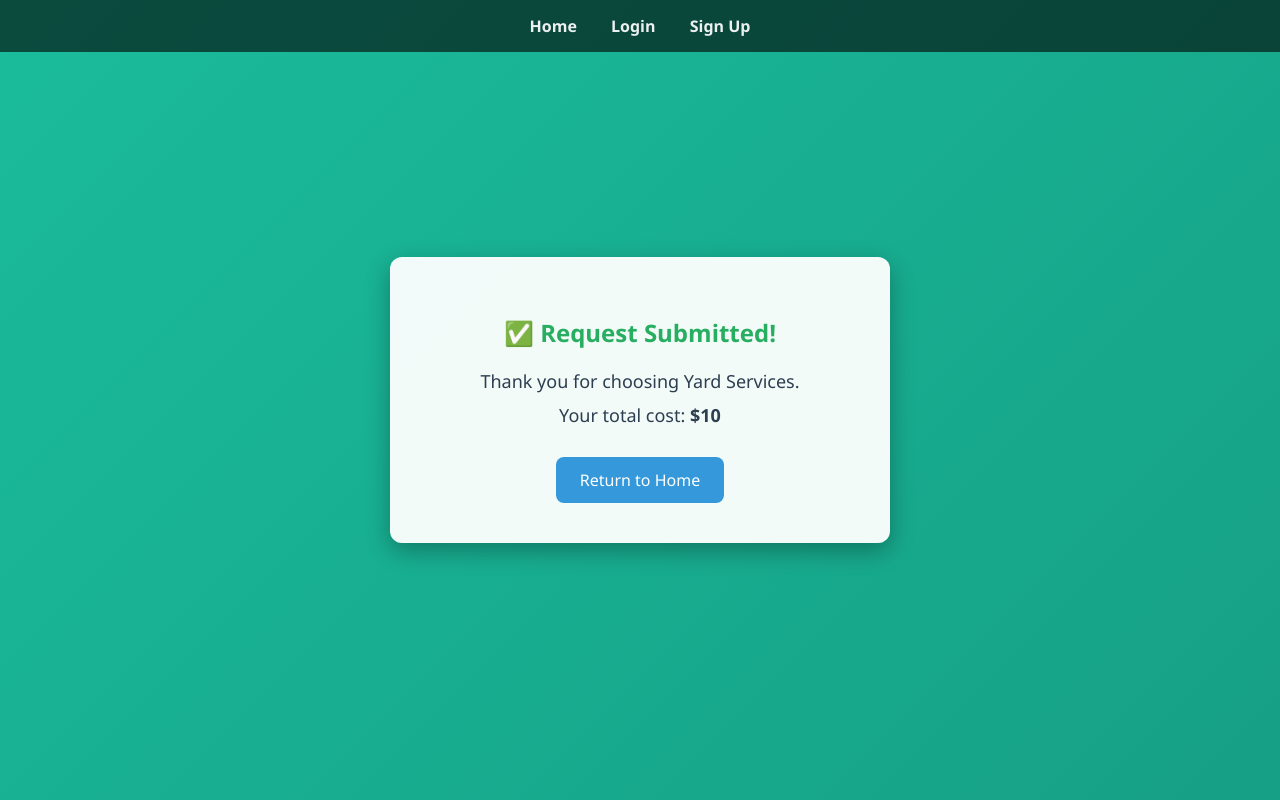
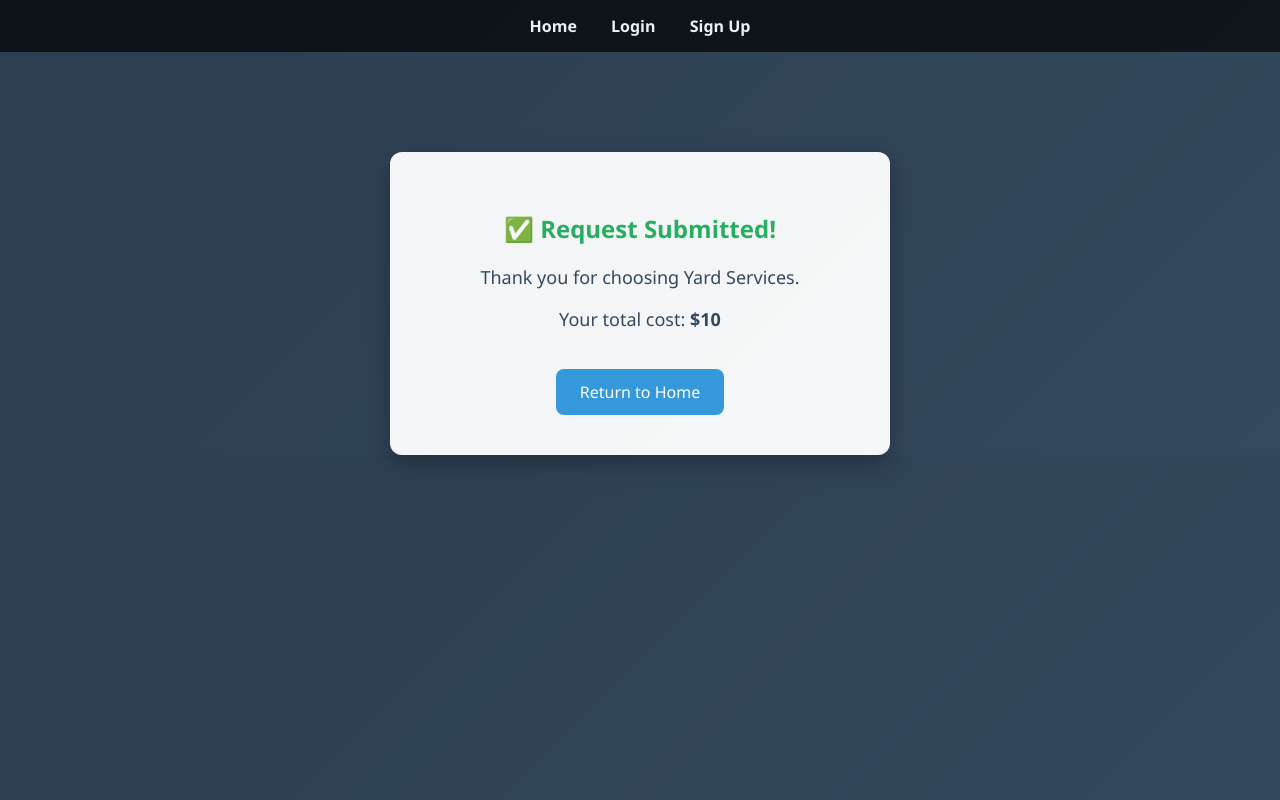
Before and after one commit to Mr-A-Hacker/Yard-sevices, a Flask app: template templates/submitted.html in a window 1280 px wide. Run offline with Flask 3, Linux system fonts and the light colour scheme; the template is opened without the code that fills it: most values are stand-ins (such as "Sample title", 1, 10 or a date in 2020).

Commit message:
Update submitted.html
Signed-off-by: MR.A_HACKER <abdullahlababidi70@gmail.com>

```diff
--- a/templates/submitted.html
+++ b/templates/submitted.html
@@ -1,97 +1,12 @@
-<!DOCTYPE html>
-<html>
-<head>
-  <title>Request Submitted</title>
-  <style>
-    body {
-      font-family: 'Segoe UI', sans-serif;
-      background: linear-gradient(135deg, #1abc9c, #16a085);
-      margin: 0;
-      height: 100vh;
-      display: flex;
-      justify-content: center;
-      align-items: center;
-      color: #2c3e50;
-    }
-    nav {
-      position: absolute;
-      top: 0;
-      width: 100%;
-      background: rgba(0,0,0,0.6);
-      padding: 15px;
-      text-align: center;
-    }
-    nav a {
-      color: #ecf0f1;
-      text-decoration: none;
-      margin: 0 15px;
-      font-weight: bold;
-      transition: 0.3s;
-    }
-    nav a:hover {
-      color: #3498db;
-      transform: scale(1.1);
-    }
-    .card {
-      background: rgba(255,255,255,0.95);
-      padding: 40px;
-      border-radius: 12px;
-      box-shadow: 0 8px 25px rgba(0,0,0,0.3);
-      text-align: center;
-      width: 420px;
-      animation: fadeIn 1s ease-in-out;
-    }
-    h2 {
-      margin-bottom: 20px;
-      color: #27ae60;
-    }
-    p {
-      font-size: 18px;
-      margin: 10px 0;
-    }
-    .back {
-      margin-top: 20px;
-      display: inline-block;
-      padding: 12px 24px;
-      background: #3498db;
-      color: white;
-      text-decoration: none;
-      border-radius: 8px;
-      font-size: 16px;
-      transition: 0.3s;
-    }
-    .back:hover {
-      background: #2980b9;
-      transform: scale(1.05);
-    }
-    @keyframes fadeIn {
-      from {opacity: 0; transform: translateY(-20px);}
-      to {opacity: 1; transform: translateY(0);}
-    }
-  </style>
-</head>
-<body>
-  <!-- Navbar -->
-  <nav>
-    <a href="/">Home</a>
-    {% if logged_in %}
-      <a href="/get-started">Get Started</a>
-      {% if session['user'] == 'admin' %}
-        <a href="/admin">Admin</a>
-      {% endif %}
-      <a href="/logout">Logout</a>
-    {% else %}
-      <a href="/login">Login</a>
-      <a href="/signup">Sign Up</a>
-    {% endif %}
-  </nav>
+{% extends "base.html" %}
 
-  <!-- Confirmation Card -->
-  <div class="card">
-    <h2>✅ Request Submitted!</h2>
-    <p>Thank you for choosing Yard Services.</p>
-    <p>Your total cost: <strong>${{ cost }}</strong></p>
-    <a class="back" href="/">Return to Home</a>
-  </div>
-</body>
-</html>
+{% block title %}Request Submitted - Yard Services{% endblock %}
+
+{% block content %}
+<div class="card" style="margin:auto; margin-top:100px; background:rgba(255,255,255,0.95); padding:40px; border-radius:12px; box-shadow:0 8px 25px rgba(0,0,0,0.3); text-align:center; width:420px; animation:fadeIn 1s ease-in-out;">
+  <h2 style="color:#27ae60; margin-bottom:20px;">✅ Request Submitted!</h2>
+  <p style="font-size:18px; color:#34495e;">Thank you for choosing Yard Services.</p>
+  <p style="font-size:18px; color:#34495e;">Your total cost: <strong>${{ cost }}</strong></p>
+  <a href="/" style="margin-top:20px; display:inline-block; padding:12px 24px; background:#3498db; color:white; text-decoration:none; border-radius:8px; font-size:16px; transition:0.3s;">Return to Home</a>
+</div>
+{% endblock %}
```
